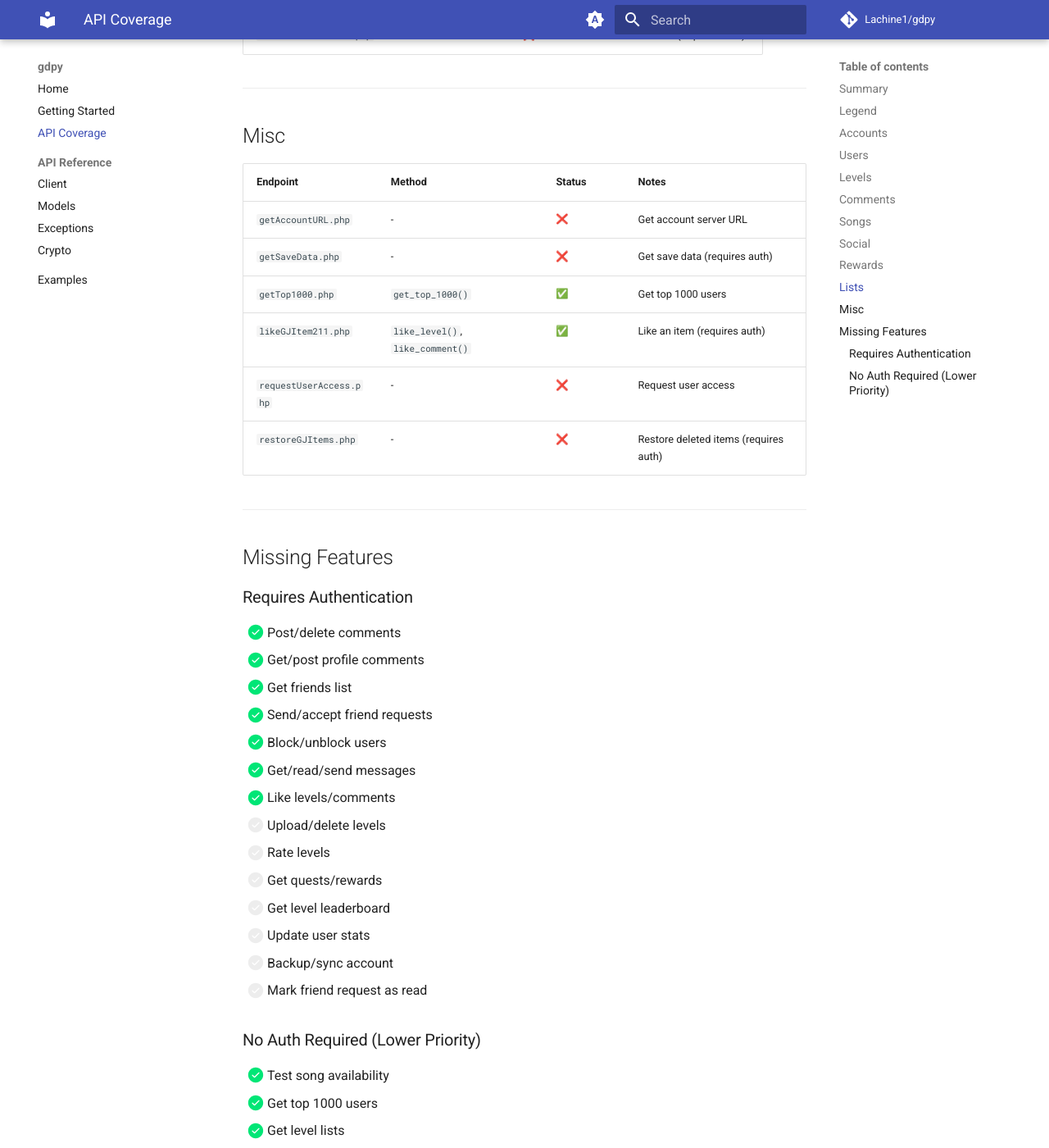
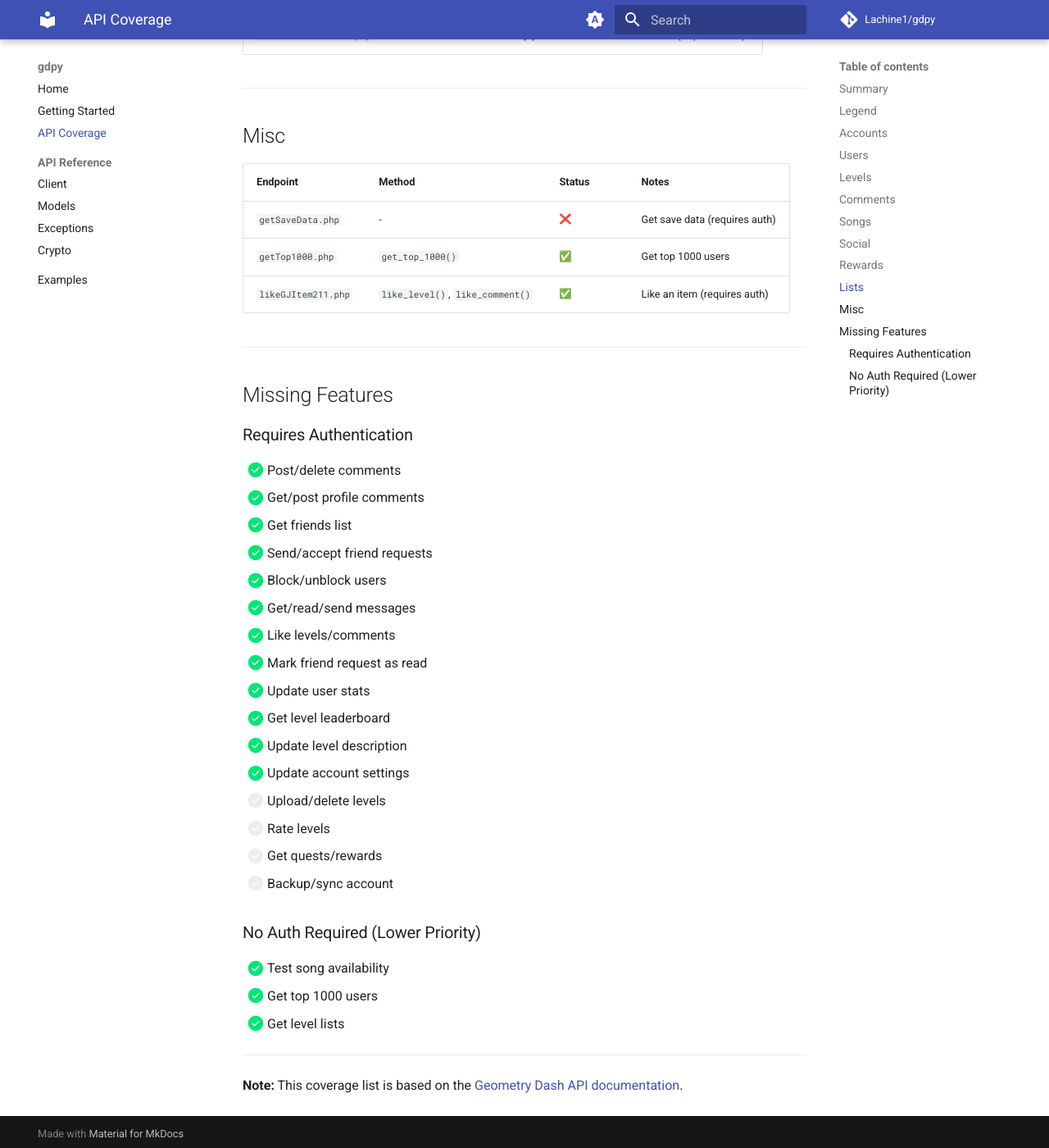
Before and after one commit to Lachine1/gdpy, an MkDocs documentation site: the page built from docs/api-coverage.md, in a window 1280 px wide and 1400 px high, scrolled down 5465 px. Shown: the whole window at 82% size. Built offline with MkDocs 1.6.1 and Material for MkDocs 9.7.7, drawn with Linux system fonts in a browser that asks for light colours; emoji names are drawn with the system emoji font; comment, search, counter and statistics services are not loaded.

Commit message:
docs: remove useless endpoints, update coverage to 74%

```diff
--- a/docs/api-coverage.md
+++ b/docs/api-coverage.md
@@ -142,12 +142,9 @@ This page documents which Geometry Dash API endpoints are implemented in gdpy.
 
 | Endpoint | Method | Status | Notes |
 | :--- | :--- | :--- | :--- |
-| `getAccountURL.php` | - | :x: | Get account server URL |
 | `getSaveData.php` | - | :x: | Get save data (requires auth) |
 | `getTop1000.php` | `get_top_1000()` | :white_check_mark: | Get top 1000 users |
 | `likeGJItem211.php` | `like_level()`, `like_comment()` | :white_check_mark: | Like an item (requires auth) |
-| `requestUserAccess.php` | - | :x: | Request user access |
-| `restoreGJItems.php` | - | :x: | Restore deleted items (requires auth) |
 
 ---
 
@@ -162,13 +159,15 @@ This page documents which Geometry Dash API endpoints are implemented in gdpy.
 - [x] Block/unblock users
 - [x] Get/read/send messages
 - [x] Like levels/comments
+- [x] Mark friend request as read
+- [x] Update user stats
+- [x] Get level leaderboard
+- [x] Update level description
+- [x] Update account settings
 - [ ] Upload/delete levels
 - [ ] Rate levels
 - [ ] Get quests/rewards
-- [ ] Get level leaderboard
-- [ ] Update user stats
 - [ ] Backup/sync account
-- [ ] Mark friend request as read
 
 ### No Auth Required (Lower Priority)
 
```
Also changed, not shown: other parts of docs/api-coverage.md (+2 -2 lines), docs/index.md (+2 -2 lines).
